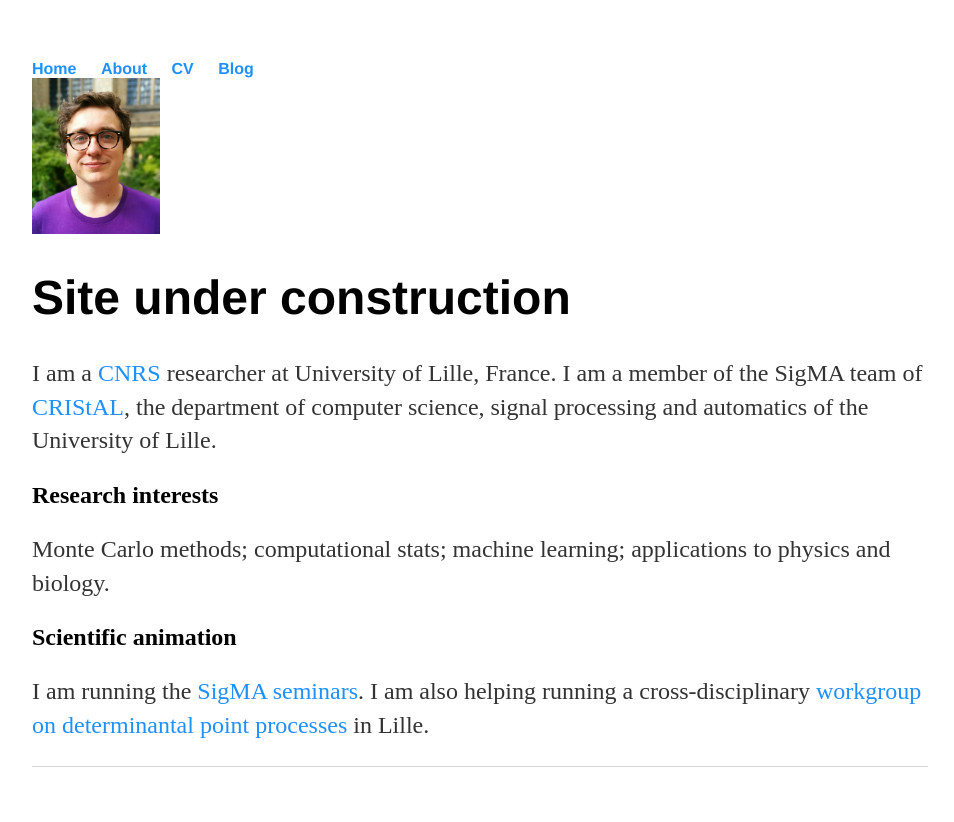
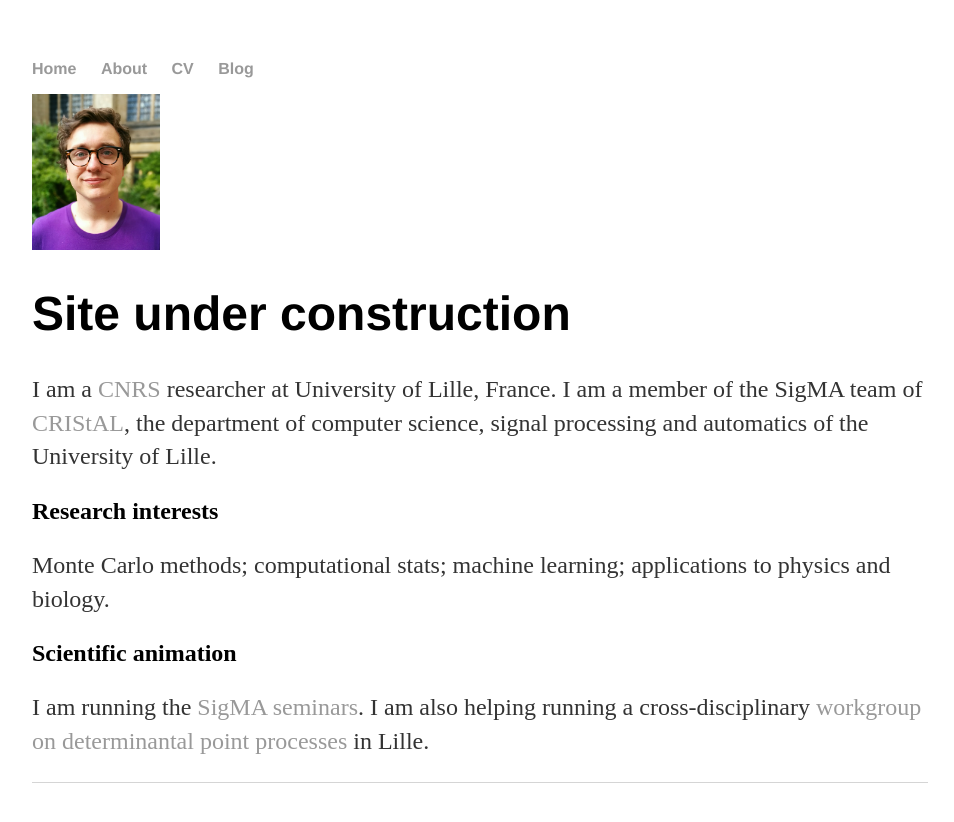
Before and after one commit to rbardenet/rbardenet.github.io, a Jekyll site: the page built from index.html, in a window 1280 px wide. Shown: the top 822 px of the page, without its empty margins (160-1114 px from the left). Built offline with Jekyll 4.4.1, drawn with Linux system fonts in a browser that asks for light colours.

Commit message:
changed back to default layout

```diff
--- a/css/main.css
+++ b/css/main.css
@@ -1,20 +1,9 @@
-header {
-    height: 100px;
-    width: 100%;
-}
-aside {
-    float:left;
-}
 body {
     margin: 60px auto;
     width: 70%;
 }
-nav {
-   display: inline;
-}
 nav ul, footer ul {
     font-family:'Helvetica', 'Arial', 'Sans-Serif';
-    display: inline;
     padding: 0px;
     list-style: none;
     font-weight: bold;
@@ -25,7 +14,7 @@
 }
 a {
     text-decoration: none;
-    color: #1E90FF;
+    color: #999;
 }
 a:hover {
     text-decoration: underline;
```
